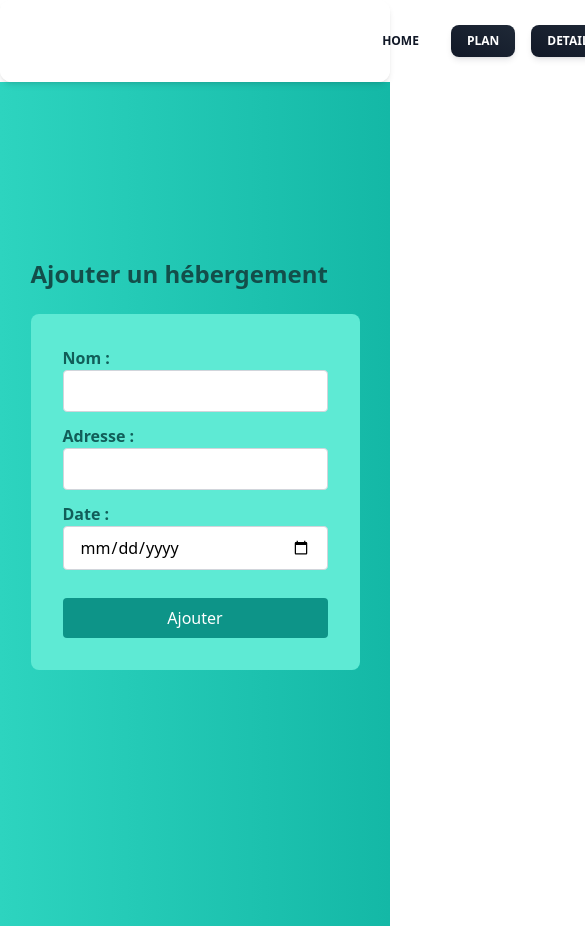
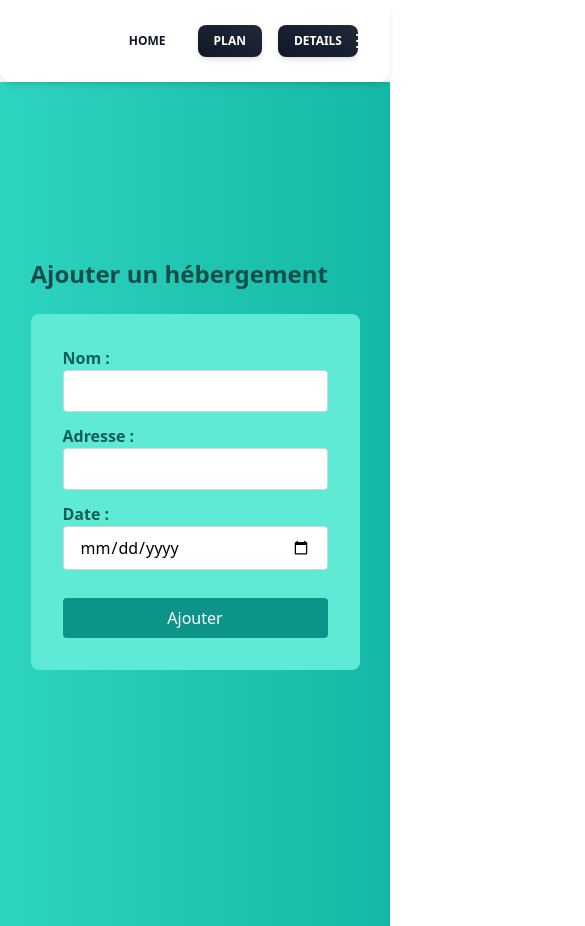
Before and after one commit to LaWass1864/carnet-de-voyage, a React (Create React App) app: page /details in a window 390 px wide. Shown: the top 926 px of the page, 585 px wide, since content can reach past the window. Built offline with nearby package versions, Linux system fonts and the light colour scheme.

Commit message:
test navigation responsive

```diff
--- a/src/components/Navigation.js
+++ b/src/components/Navigation.js
@@ -7,7 +7,8 @@ const Navigation = () => {
         <a href="#" className="mr-4 block cursor-pointer py-1.5 font-sans text-base font-medium leading-relaxed text-inherit antialiased">
           Material Tailwind
         </a>
-        <ul className="flex gap-6">
+        {/* Utiliser une classe différente pour la version mobile */}
+        <ul className="hidden lg:flex gap-6">
           <li className="flex items-center p-1 font-sans text-sm antialiased font-medium leading-normal gap-x-2">
             <a href="#" className="flex items-center">Pages</a>
           </li>
@@ -22,11 +23,10 @@ const Navigation = () => {
           </li>
         </ul>
         <div className="flex items-center justify-center gap-x-4">
-          {/* Remplacement de Log In par Home */}
           <button className="px-4 py-2 font-sans text-xs font-bold text-center text-gray-900 uppercase align-middle transition-all rounded-lg select-none hover:bg-gray-900/10 active:bg-gray-900/20 disabled:pointer-events-none disabled:opacity-50 disabled:shadow-none lg:inline-block" type="button">
             <a href="/home/:seatNumber">Home</a>
           </button>
-          {/* Remplacement de Sign in par Plan */}
+          {/* Remplacer Sign in par Plan */}
           <button className="select-none rounded-lg bg-gradient-to-tr from-gray-900 to-gray-800 py-2 px-4 text-center align-middle font-sans text-xs font-bold uppercase text-white shadow-md shadow-gray-900/10 transition-all hover:shadow-lg hover:shadow-gray-900/20 active:opacity-[0.85] disabled:pointer-events-none disabled:opacity-50 disabled:shadow-none lg:inline-block" type="button">
             <a href="/plan">Plan</a>
           </button>
@@ -35,6 +35,7 @@ const Navigation = () => {
             <a href="/details">Details</a>
           </button>
         </div>
+        {/* Afficher le bouton de menu pour les appareils mobiles */}
         <button className="relative h-6 w-6 select-none rounded-lg text-center align-middle font-sans text-xs font-medium uppercase text-inherit transition-all hover:bg-transparent focus:bg-transparent active:bg-transparent disabled:pointer-events-none disabled:opacity-50 disabled:shadow-none lg:hidden" type="button">
           <span className="absolute transform -translate-x-1/2 -translate-y-1/2 top-1/2 left-1/2">
             <svg xmlns="http://www.w3.org/2000/svg" className="w-6 h-6" fill="none" stroke="currentColor" strokeWidth="2" viewBox="0 0 24 24" strokeLinecap="round" strokeLinejoin="round">
```
